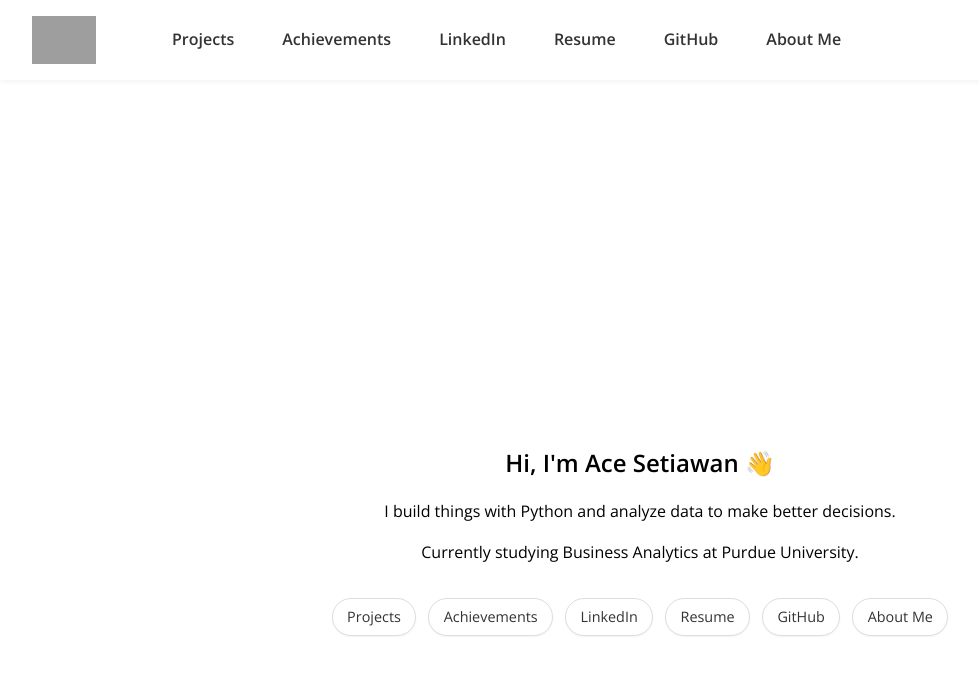
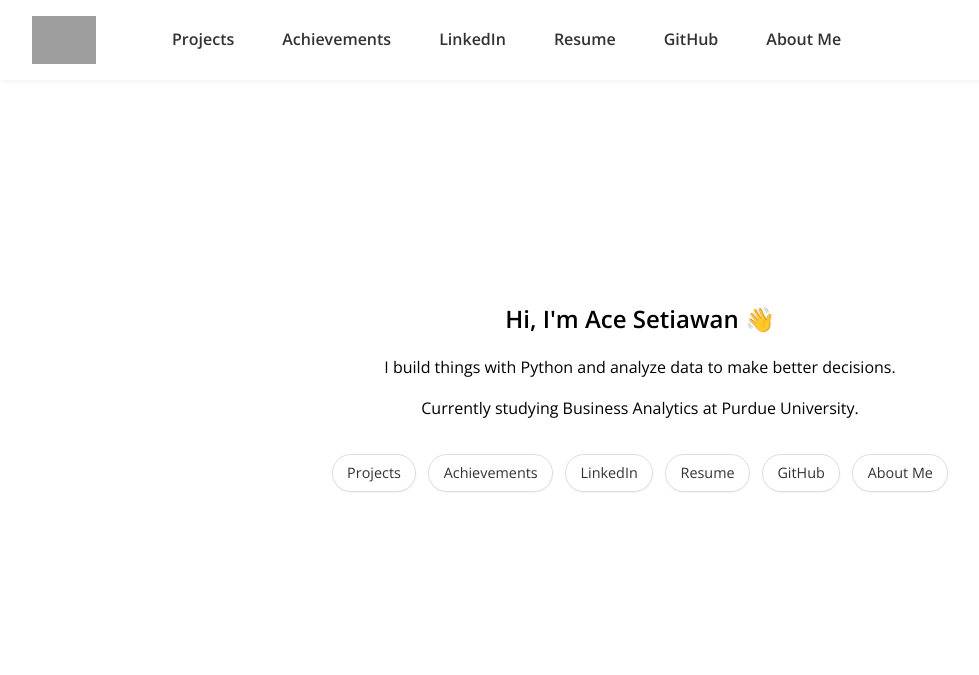
Before and after one commit to acepocalypse/acepocalypse.github.io, a Jekyll site: the page built from index.html, in a window 1280 px wide and 900 px high. Shown: the top 675 px of the window, without its empty margins (0-979 px from the left). Built offline with Jekyll 4.4.1, drawn with Linux system fonts in a browser that asks for light colours; grey boxes are pictures that could not be loaded.

Commit message:
Enhance homepage layout with flexbox for better centering and responsiveness

```diff
--- a/assets/css/style.css
+++ b/assets/css/style.css
@@ -51,13 +51,22 @@ a {
 }
 
 body.home-page .fullscreen-center {
+  display: flex;
+  align-items: center;
+  justify-content: center;
+  min-height: 100vh;
+  flex-direction: column;
+  text-align: center;
+  padding: 2rem;
+}
+
+body.home-page .intro {
   max-width: 1200px;
-  margin: 0 auto;
   width: 100%;
 }
 
 .intro {
-  max-width: 1200px;
+  max-width: 600px;
 }
 
 .homepage-links-container {
--- a/index.html
+++ b/index.html
@@ -3,7 +3,7 @@ layout: default
 title: Home
 ---
 
-<div class="fullscreen-center">
+<main class="fullscreen-center">
   <section class="intro" data-aos="fade-up">
     <h1>Hi, I'm Ace Setiawan 👋</h1>
     <p>I build things with Python and analyze data to make better decisions.</p>
@@ -18,4 +18,4 @@ title: Home
       <a href="/aboutme">About Me</a>
     </nav>
   </section>
-</div>
+</main>
```
